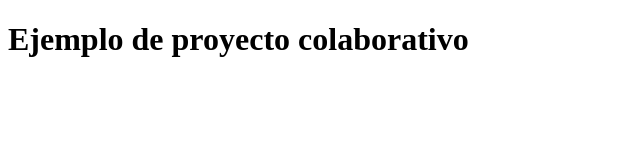
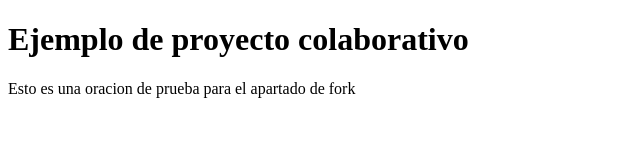
Before and after one commit to ZacharysCode/proyecto1-copy, a plain HTML site: page index.html in a window 1280 px wide. Shown: the whole page, without its empty margins (0-640 px from the left). Drawn offline with Linux system fonts and the light colour scheme.

Commit message:
Update index.html

```diff
--- a/index.html
+++ b/index.html
@@ -9,6 +9,6 @@
     <header>
         <h1>Ejemplo de proyecto colaborativo</h1>
     </header>
-
+    <p>Esto es una oracion de prueba para el apartado de fork</p>
 </body>
 </html>
```
